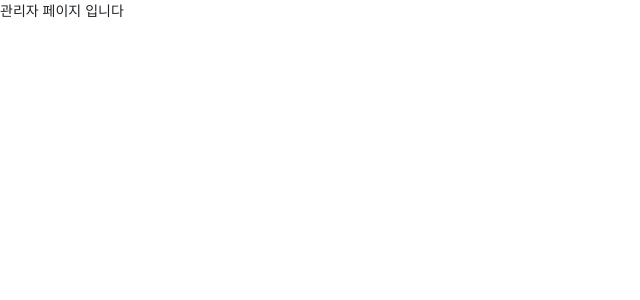
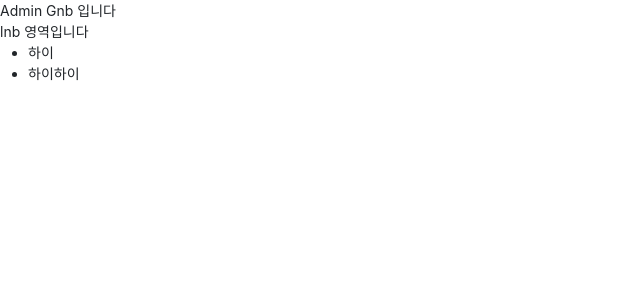
Before and after one commit to HungryBurger/JooMak, a Vue app in the folder frontend/: page /admin in a window 1280 px wide. Shown: the top 300 px of the page, without its empty margins (0-640 px from the left). Built offline with nearby package versions, Linux system fonts and the light colour scheme; a web font is replaced by a local one.

Commit message:
(Front) [Add] 관리자 페이지 초기설정 진행중

```diff
--- a/frontend/src/App.vue
+++ b/frontend/src/App.vue
@@ -28,7 +28,7 @@ export default {
   },
   data() {
     return {
-      mode: ''
+      mode: 'adminPage'
     }
   },
   computed: {
@@ -67,7 +67,7 @@ export default {
     },
     setCurrentPageByRoute() {
       console.log(this.$route)
-      if(this.$route.name === 'adminPage' && this.mode !== 'adminPage') {
+      if(this.$route.path.startsWith('/admin') && this.mode === 'adminPage') {
         this.mode = 'adminPage'
       }
       const currentPage = this.getCurrentPageByRoute();
--- /dev/null
+++ b/frontend/src/components/admin/common/AdminGnb.vue
@@ -0,0 +1,13 @@
+<template>
+  <header>Admin Gnb 입니다</header>
+</template>
+
+<script>
+export default {
+
+}
+</script>
+
+<style>
+
+</style>
--- /dev/null
+++ b/frontend/src/components/admin/common/AdminLnb.vue
@@ -0,0 +1,58 @@
+<template>
+  <nav>
+    <span>lnb 영역입니다</span>
+    <ul>
+      <li>하이</li>
+      <li>하이하이</li>
+      <!-- <li class="depth1">
+        <router-link>
+          <span>회원</span>
+        </router-link>
+        <div class="depth2">
+          <ul>
+            <li>
+              <router-link>
+                <span>회원 Mockup CRUD</span>
+              </router-link>
+            </li>
+            <li>
+              <router-link>
+                <span>회원 소메뉴 Tmp</span>
+              </router-link>
+            </li>
+          </ul>
+        </div>
+      </li>
+
+      <li class="depth1">
+        <router-link>
+          <span>상품</span>
+        </router-link>
+        <div class="depth2">
+          <ul>
+            <li>
+              <router-link>
+                <span>매장 Mockup CRUD</span>
+              </router-link>
+            </li>
+            <li>
+              <router-link>
+                <span>메뉴 Mockup CRUD</span>
+              </router-link>
+            </li>
+          </ul>
+        </div>
+      </li> -->
+    </ul>
+  </nav>
+</template>
+
+<script>
+export default {
+
+}
+</script>
+
+<style>
+
+</style>
--- /dev/null
+++ b/frontend/src/components/admin/common/AdminMain.vue
@@ -0,0 +1,13 @@
+<template>
+  <div>어드민 메인 화면입니다</div>
+</template>
+
+<script>
+export default {
+
+}
+</script>
+
+<style>
+
+</style>
--- /dev/null
+++ b/frontend/src/components/admin/member/MemberAdmin.vue
@@ -0,0 +1,13 @@
+<template>
+  <div>회원 관리 페이지 입니다</div>
+</template>
+
+<script>
+export default {
+
+}
+</script>
+
+<style>
+
+</style>
--- a/frontend/src/router/index.js
+++ b/frontend/src/router/index.js
@@ -80,6 +80,18 @@ const routes = [
     path: "/admin",
     name: "adminPage",
     component: () => import("@/views/AdminPage.vue"),
+    children: [
+      {
+        path: "main",
+        name: "adminMain",
+        component: () => import("@/components/admin/common/AdminMain.vue")
+      },
+      {
+        path: "member",
+        name: "adminMember",
+        component: () => import("@/components/admin/member/MemberAdmin.vue")
+      }
+    ]
   },
 ];
 
--- a/frontend/src/views/AdminPage.vue
+++ b/frontend/src/views/AdminPage.vue
@@ -1,10 +1,22 @@
 <template>
-  <div>관리자 페이지 입니다</div>
+  <div>
+    <AdminGnb />
+    <AdminLnb />
+    <main id="admin-main">
+      <router-view></router-view>
+    </main>
+  </div>
 </template>
 
 <script>
+import AdminGnb from "@/components/admin/common/AdminGnb.vue";
+import AdminLnb from "@/components/admin/common/AdminLnb.vue";
+
 export default {
-
+  components: {
+    AdminGnb,
+    AdminLnb
+  }
 }
 </script>
 
```
